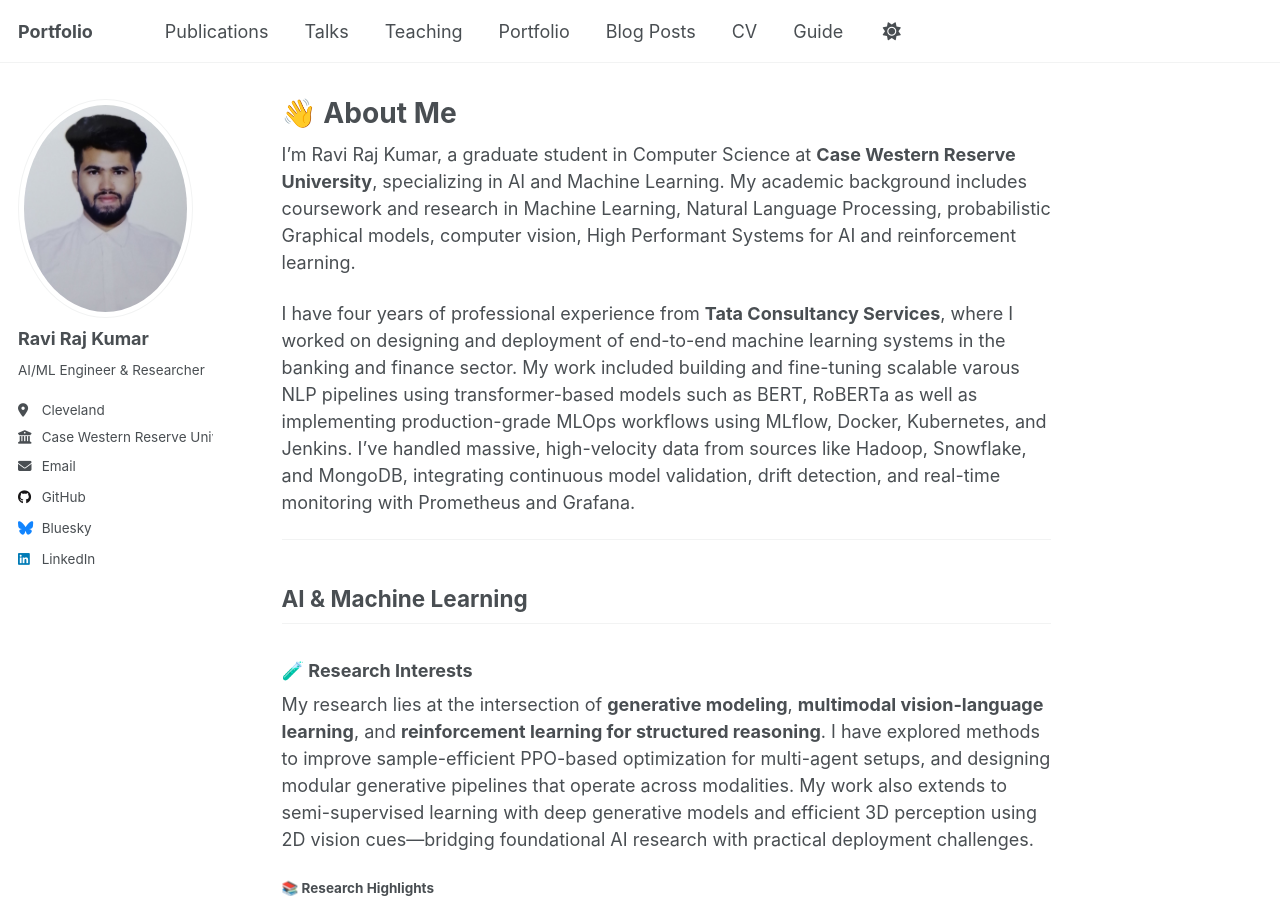
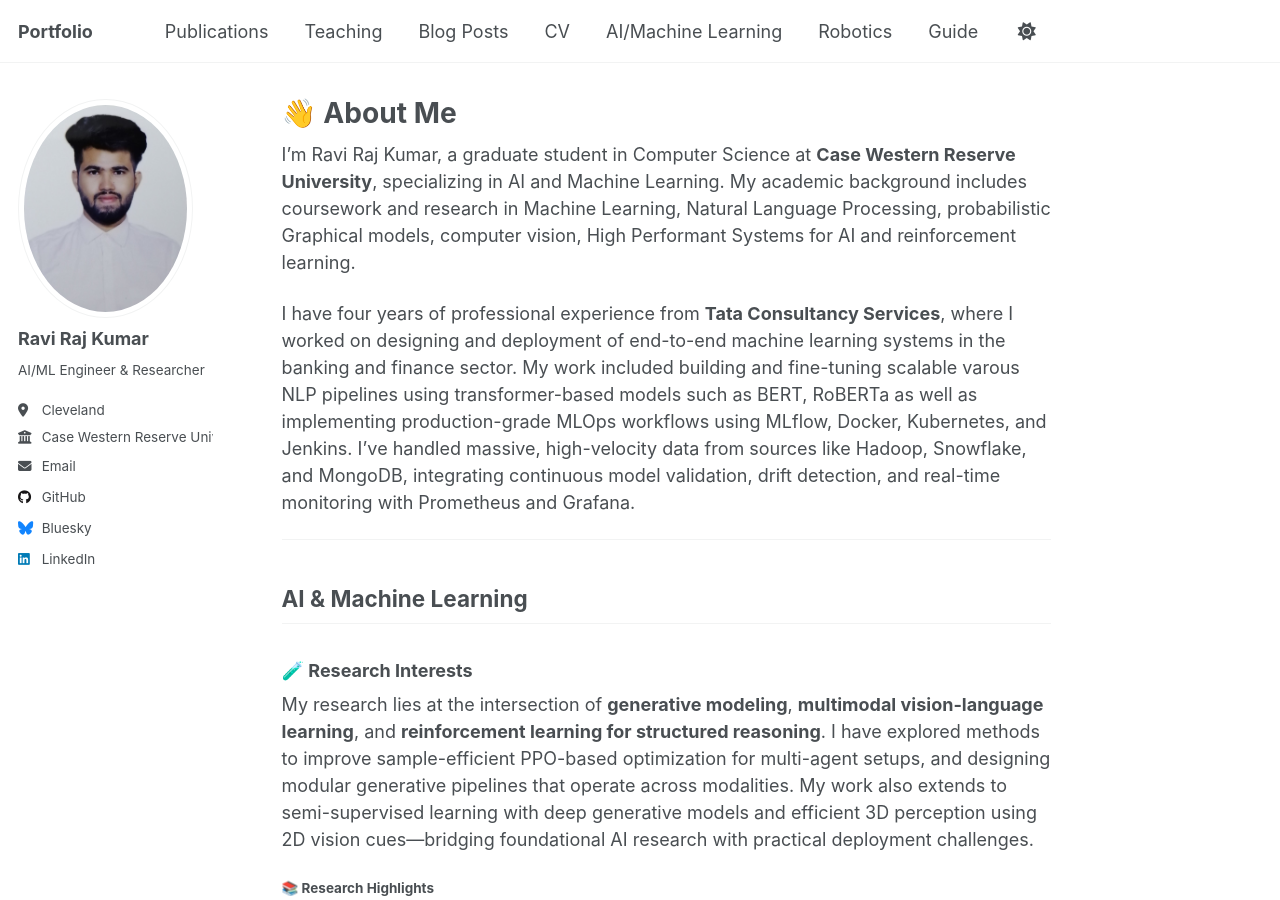
Before and after one commit to raviraj988/raviraj988.github.io, a Jekyll site: the page built from _pages/about.md, in a window 1280 px wide and 900 px high. Built offline with Jekyll 4.4.1, drawn with Linux system fonts in a browser that asks for light colours.

Commit message:
Modified Nav Bar

```diff
--- a/_data/navigation.yml
+++ b/_data/navigation.yml
@@ -11,14 +11,14 @@ main:
   - title: "Publications"
     url: /publications/
 
-  - title: "Talks"
-    url: /talks/
+#  - title: "Talks"
+#   url: /talks/
 
   - title: "Teaching"
     url: /teaching/
 
-  - title: "Portfolio"
-    url: /portfolio/
+# - title: "Portfolio"
+#    url: /portfolio/
 
   - title: "Blog Posts"
     url: /year-archive/
@@ -28,6 +28,11 @@ main:
 
   # - title: "CV"
   #   url: /cv-json/
+  - title: "AI/Machine Learning"
+    url: /AI-ML/
+
+  - title: "Robotics"
+    url: /Robotics/
 
   - title: "Guide"
     url: /markdown/
```
